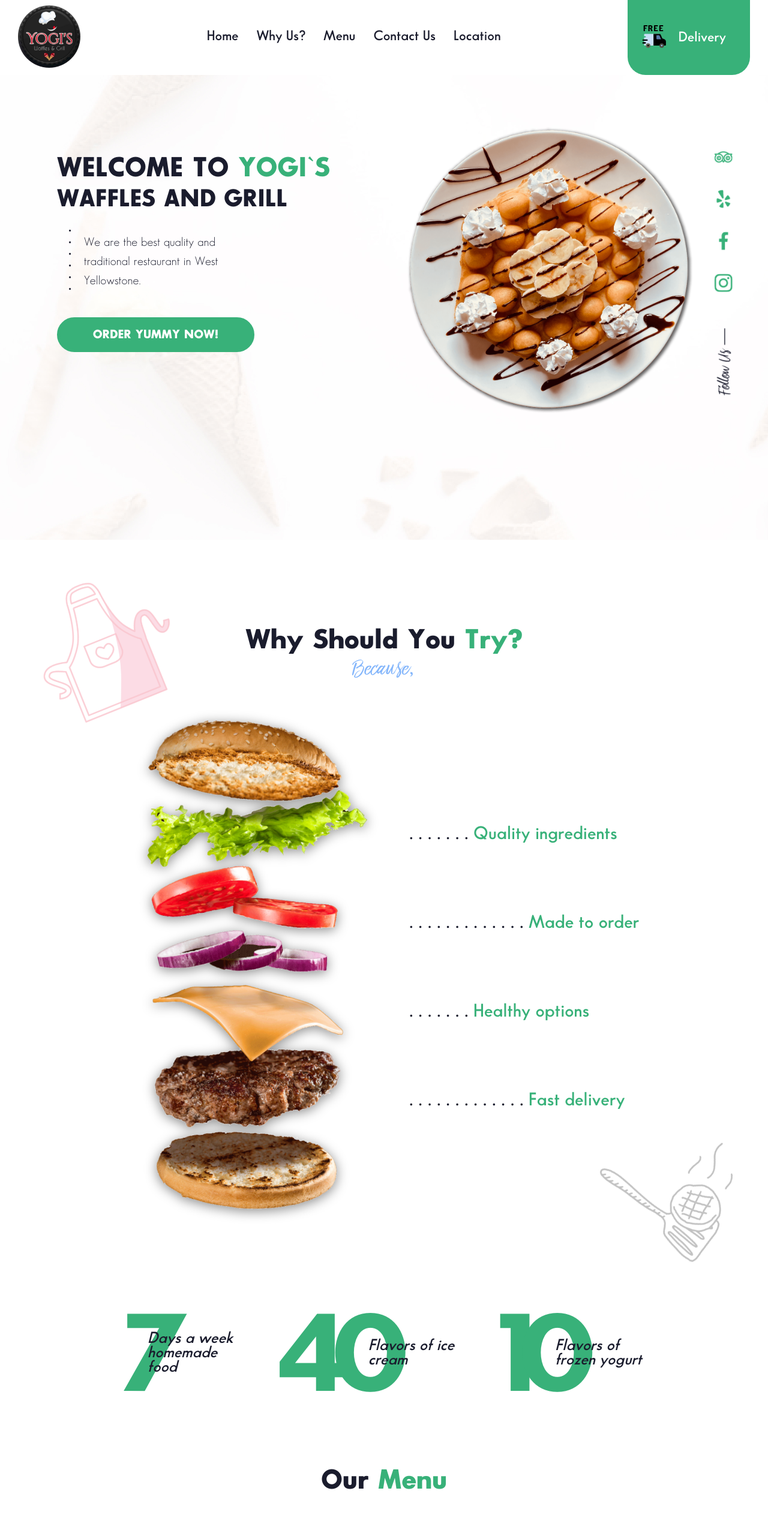
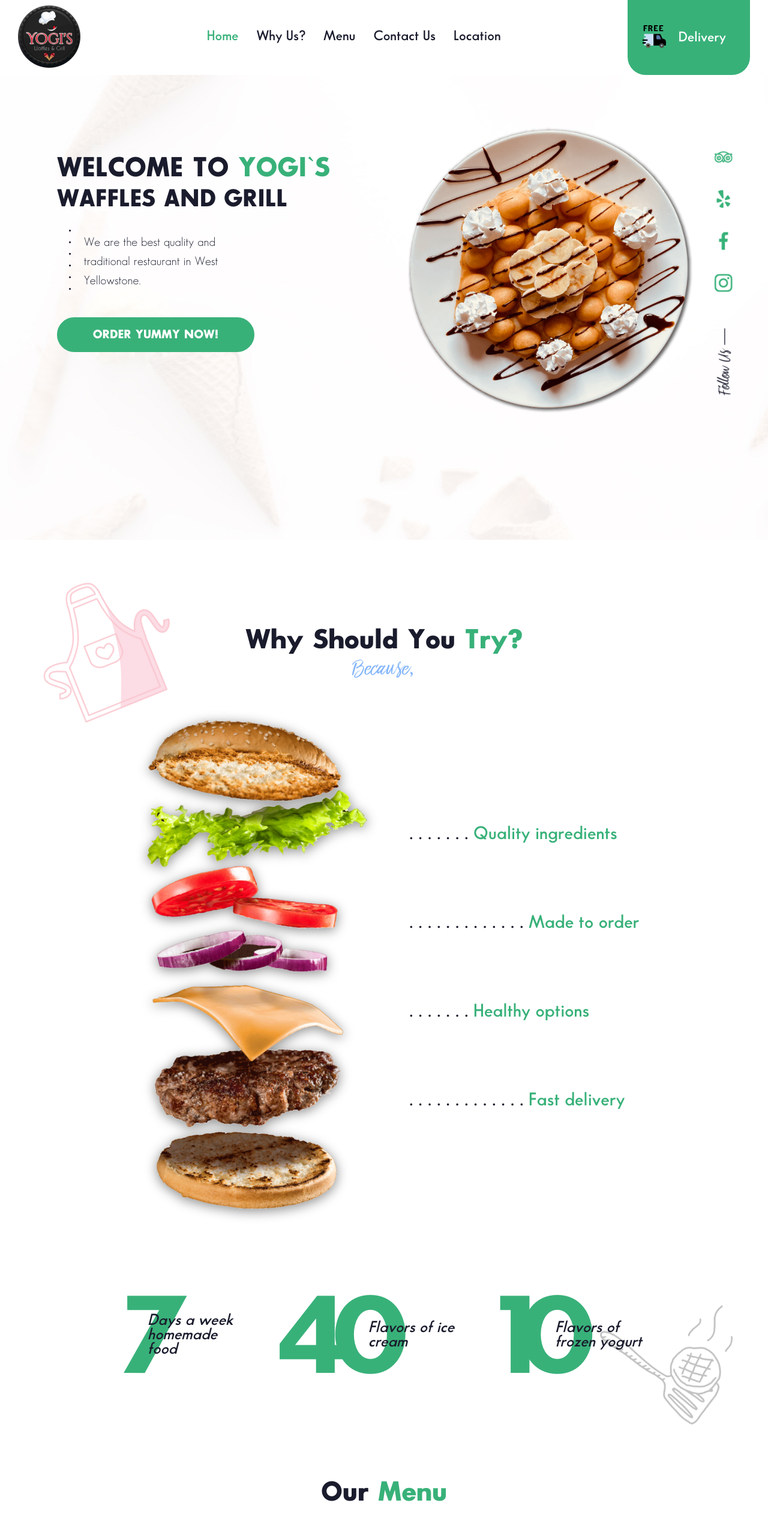
Before and after one commit to ustiuzhanin/yogis, a React (Create React App) app: page / in a window 1280 px wide. Shown: the top 2566 px of the page at 60% size. Built offline with nearby package versions, Linux system fonts and the light colour scheme.

Commit message:
add smooth scroling to menu links

```diff
--- a/package.json
+++ b/package.json
@@ -9,7 +9,8 @@
     "prop-types": "^15.7.2",
     "react": "^16.13.1",
     "react-dom": "^16.13.1",
-    "react-scripts": "3.4.1"
+    "react-scripts": "3.4.1",
+    "react-scroll": "^1.7.16"
   },
   "scripts": {
     "start": "react-scripts start",
--- a/src/components/advantages/advantages.js
+++ b/src/components/advantages/advantages.js
@@ -2,7 +2,7 @@
 
 const Advantages = () => {
   return (
-    <section className="advantages wrapper">
+    <section className="advantages">
       <ul className="advantages__list">
         <li className="advantages__item">
           <span className="advantages__number">7</span>
--- a/src/components/contact-form/contact-form.js
+++ b/src/components/contact-form/contact-form.js
@@ -2,7 +2,7 @@
 
 const ContactForm = () => {
   return (
-    <section className="contact-form wrapper">
+    <section id="contact" className="contact-form wrapper">
       <h2 className="contact-form__header">
         <span className="highlight-color">Contact</span> Us
       </h2>
--- a/src/components/header/header.js
+++ b/src/components/header/header.js
@@ -1,4 +1,4 @@
-import React, { useState } from "react"
+import React, { useState, useRef, useEffect } from "react"
 import Menu from "../menu/menu"
 
 import logo from "../../icons/logo.png"
@@ -6,13 +6,19 @@
 
 const Header = () => {
   const [isMenuOpen, setIsMenuOpen] = useState(false)
+  const [headerHeigth, setHeaderHigth] = useState(0)
+  const header = useRef(null)
+
+  useEffect(() => {
+    setHeaderHigth(header.current.clientHeight)
+  }, [])
 
   const toggleIsMenuOpen = () => {
     setIsMenuOpen(!isMenuOpen)
   }
 
   return (
-    <header className="header">
+    <header className="header" ref={header}>
       <div className="header__wrapper wrapper">
         <div className="header__img-wrapper">
           <img
@@ -38,7 +44,12 @@
             <span className="header__burger-line" />
           </button>
 
-          <Menu isMenuOpen={isMenuOpen} type="header" />
+          <Menu
+            isMenuOpen={isMenuOpen}
+            type="header"
+            closeMenu={toggleIsMenuOpen}
+            headerHeigth={headerHeigth}
+          />
         </nav>
         <a href="/" className="header__btn">
           <Truck className="header__icon" />
--- a/src/components/home/home.js
+++ b/src/components/home/home.js
@@ -2,7 +2,6 @@
 import Header from "../header/header"
 import WelcomeScreen from "../welcome-screen/welcome-screen"
 import WhyUs from "../why-us/why-us"
-import Advantages from "../advantages/advantages"
 import MenuSection from "../menu-section/menu-section"
 import ContactForm from "../contact-form/contact-form"
 import Location from "../location/location"
@@ -15,7 +14,6 @@
       <main>
         <WelcomeScreen />
         <WhyUs />
-        <Advantages />
         <MenuSection />
         <ContactForm />
         <Location />
--- a/src/components/location/location.js
+++ b/src/components/location/location.js
@@ -2,7 +2,7 @@
 
 const Location = () => {
   return (
-    <section className="location wrapper">
+    <section id="location" className="location wrapper">
       <h2 className="location__header">
         Our <span className="highlight-color">Location</span>
       </h2>
@@ -23,7 +23,7 @@
             Order yummy now!
           </a>
         </div>
-        <div className="map">
+        {/* <div className="map">
           <div className="map__wrapper">
             <iframe
               title="map"
@@ -36,7 +36,7 @@
               aria-hidden="false"
             />
           </div>{" "}
-        </div>
+        </div> */}
       </div>
     </section>
   )
--- a/src/components/menu-section/menu-section.js
+++ b/src/components/menu-section/menu-section.js
@@ -4,7 +4,7 @@
 
 const MenuSection = () => {
   return (
-    <section className="menu-section wrapper">
+    <section id="menu" className="menu-section wrapper">
       <h2 className="menu-section__header">
         Our <span className="highlight-color">Menu</span>
       </h2>
--- a/src/components/menu/menu.js
+++ b/src/components/menu/menu.js
@@ -1,9 +1,16 @@
 import React from "react"
+
+import { Link } from "react-scroll"
 
 import PropTypes from "prop-types"
 
 const Menu = (props) => {
-  const { isMenuOpen, type } = props
+  const { isMenuOpen, type, closeMenu, headerHeigth } = props
+
+  const handleSetActive = () => {
+    // console.log(props.header)
+  }
+
   return (
     <ul
       className={`menu menu__list--${type} ${
@@ -11,37 +18,95 @@
       }`}
     >
       <li className={`menu__item menu__item--${type}`}>
-        <a className={`menu__link menu__link--${type}`} href="/">
+        <Link
+          className={`menu__link menu__link--${type}`}
+          activeClass="menu__link--active"
+          to="home"
+          spy
+          smooth
+          offset={-headerHeigth}
+          duration={500}
+          onSetActive={handleSetActive}
+          onClick={closeMenu}
+        >
           Home
-        </a>
+        </Link>
       </li>
       <li className={`menu__item menu__item--${type}`}>
-        <a className={`menu__link menu__link--${type}`} href="/">
+        <Link
+          className={`menu__link menu__link--${type}`}
+          activeClass="menu__link--active"
+          to="why-us"
+          spy
+          smooth
+          offset={-headerHeigth}
+          duration={500}
+          onSetActive={handleSetActive}
+          onClick={closeMenu}
+        >
           Why Us?
-        </a>
+        </Link>
       </li>
       <li className={`menu__item menu__item--${type}`}>
-        <a className={`menu__link menu__link--${type}`} href="/">
+        <Link
+          className={`menu__link menu__link--${type}`}
+          activeClass="menu__link--active"
+          to="menu"
+          spy
+          smooth
+          offset={-headerHeigth}
+          duration={500}
+          onSetActive={handleSetActive}
+          onClick={closeMenu}
+        >
           Menu
-        </a>
+        </Link>
       </li>
       <li className={`menu__item menu__item--${type}`}>
-        <a className={`menu__link menu__link--${type}`} href="/">
+        <Link
+          className={`menu__link menu__link--${type}`}
+          activeClass="menu__link--active"
+          to="contact"
+          spy
+          smooth
+          offset={-headerHeigth}
+          duration={500}
+          onSetActive={handleSetActive}
+          onClick={closeMenu}
+        >
           Contact Us
-        </a>
+        </Link>
       </li>
       <li className={`menu__item menu__item--${type}`}>
-        <a className={`menu__link menu__link--${type}`} href="/">
+        <Link
+          className={`menu__link menu__link--${type}`}
+          activeClass="menu__link--active"
+          to="location"
+          spy
+          smooth
+          offset={-headerHeigth}
+          duration={500}
+          onSetActive={handleSetActive}
+          onClick={closeMenu}
+        >
           Location
-        </a>
+        </Link>
       </li>
     </ul>
   )
 }
 
+Menu.defaultProps = {
+  isMenuOpen: true,
+  headerHeigth: 60,
+  closeMenu: () => {},
+}
+
 Menu.propTypes = {
   type: PropTypes.string.isRequired,
-  isMenuOpen: PropTypes.bool.isRequired,
+  isMenuOpen: PropTypes.bool,
+  closeMenu: PropTypes.func,
+  headerHeigth: PropTypes.number,
 }
 
 export default Menu
--- a/src/components/welcome-screen/welcome-screen.js
+++ b/src/components/welcome-screen/welcome-screen.js
@@ -6,7 +6,7 @@
 
 const WelcomeScreen = () => {
   return (
-    <section className="welcome-screen">
+    <section id="home" className="welcome-screen">
       <div className="welcome-screen__wrapper wrapper">
         <AsideSocials />
 
--- a/src/components/why-us/why-us.js
+++ b/src/components/why-us/why-us.js
@@ -1,10 +1,12 @@
 import React from "react"
+
+import Advantages from "../advantages/advantages"
 
 import burgerImg from "../../images/burger.png"
 
 const WhyUs = () => {
   return (
-    <section className="why-us wrapper">
+    <section id="why-us" className="why-us wrapper">
       <h2 className="why-us__header">
         Why should you <span className="highlight-color">try?</span>
       </h2>
@@ -21,6 +23,7 @@
           <li className="why-us__item">Fast delivery</li>
         </ul>
       </div>
+      <Advantages />
     </section>
   )
 }
--- a/src/index.css
+++ b/src/index.css
@@ -218,6 +218,10 @@
   color: #38b179;
 }
 
+.menu__link--active {
+  color: #38b179;
+}
+
 .header__btn {
   display: flex;
   align-items: center;
@@ -344,6 +348,7 @@
 .why-us__wrapper {
   display: flex;
   justify-content: center;
+  padding-bottom: 80px;
 }
 
 .why-us__img {
@@ -379,10 +384,6 @@
 
 .why-us__item:nth-child(2n)::before {
   content: ". . . . . . . . . . . . . ";
-}
-
-.advantages {
-  padding-bottom: 60px;
 }
 
 .advantages__list {
@@ -425,7 +426,7 @@
 .menu-section {
   display: flex;
   flex-direction: column;
-  margin-bottom: 70px;
+  padding-bottom: 70px;
 }
 
 .menu-section__header {
```
Also changed, not shown: 1 other file (tests, documents, lock files or other folders).
